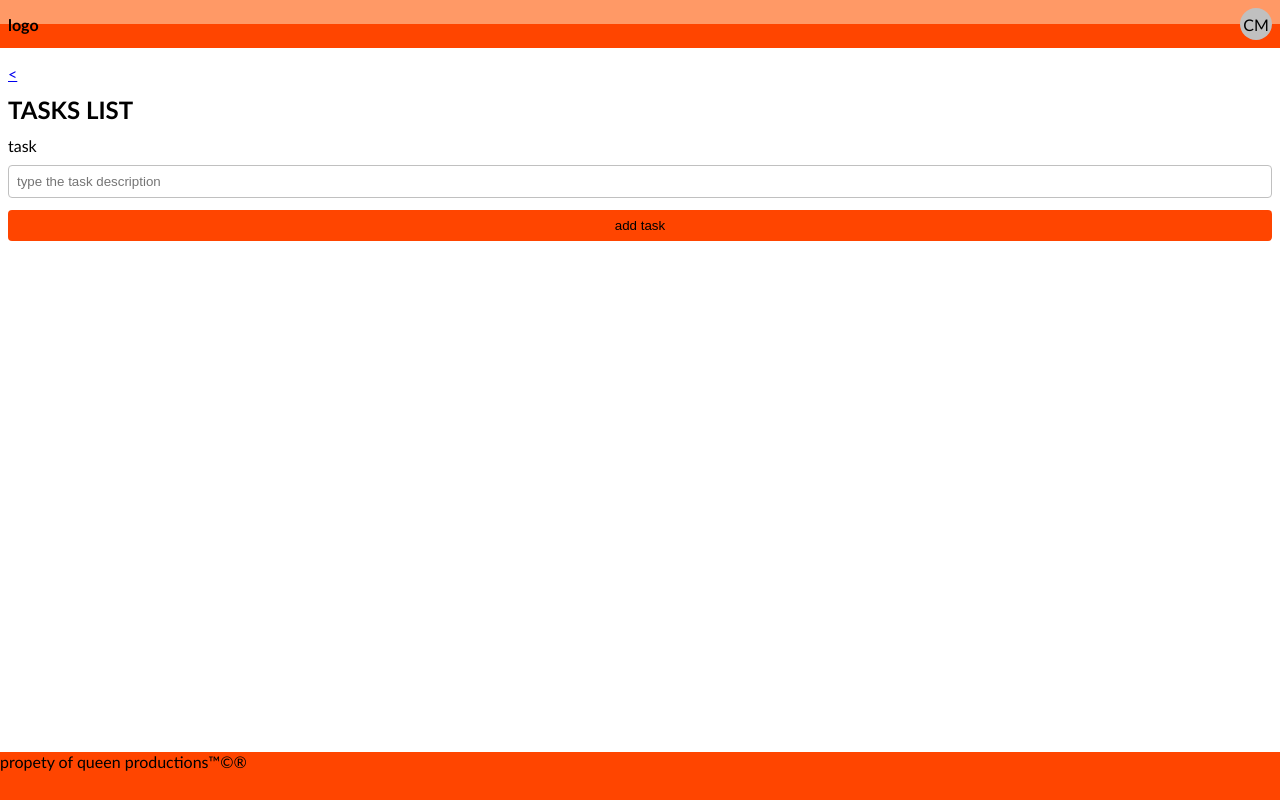
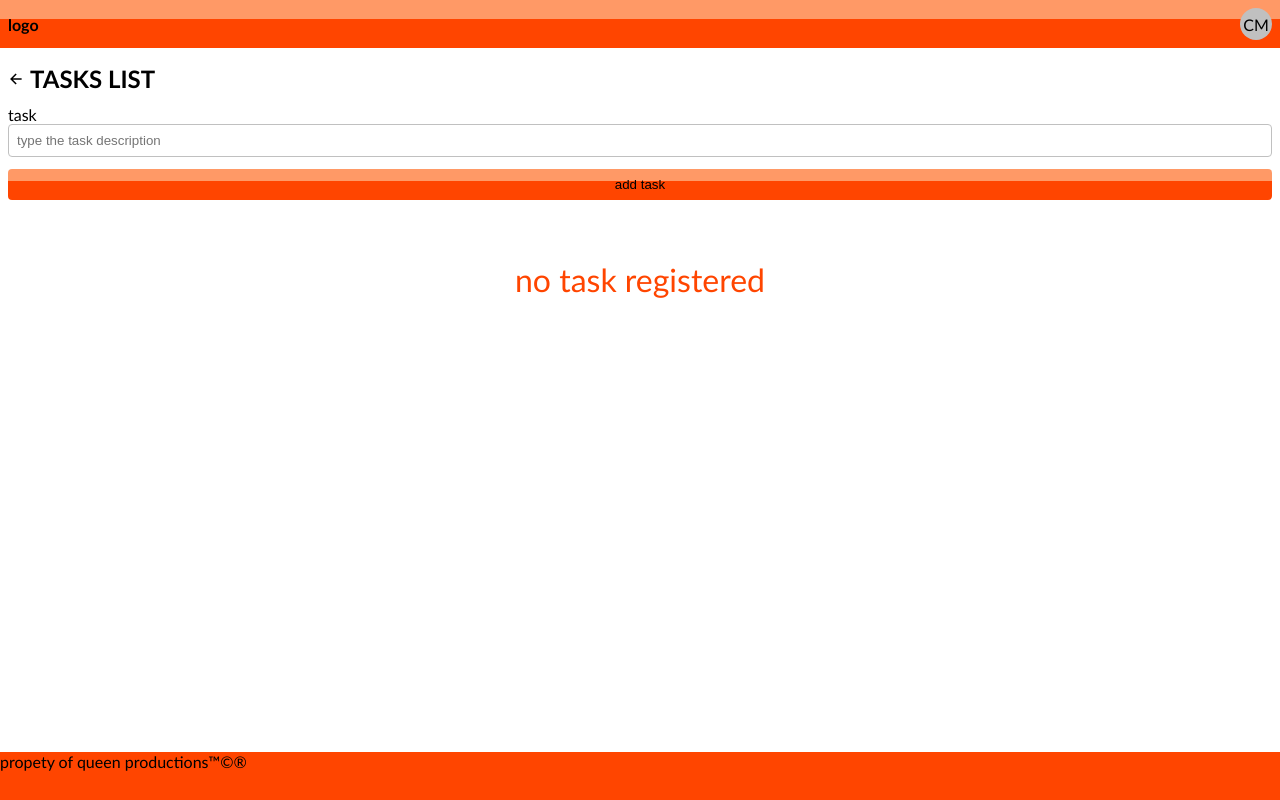
Before and after one commit to fezin4472/aulas_aplicativo_pwa, a React (Vite) app: page /tasks-list in a window 1280 px wide. Built offline with nearby package versions, Linux system fonts and the light colour scheme; the HTML template or start-up script is replaced by a standard one.

Commit message:
add stuff

```diff
--- a/package.json
+++ b/package.json
@@ -12,6 +12,7 @@
   "dependencies": {
     "react": "^19.2.8",
     "react-dom": "^19.2.8",
+    "react-icons": "^5.7.0",
     "react-router-dom": "^6.30.6"
   },
   "devDependencies": {
--- a/src/index.css
+++ b/src/index.css
@@ -16,14 +16,20 @@ body,
     grid-template-rows: 48px 1fr 48px;
 }
 
+a {
+    display: grid;
+    color: inherit;
+}
+
 :root {
     --primary-color: #ff4500;
-    --primary-color-bright: #ff9f00;
+    --primary-color-bright: #ff9966;
     --primary-color-dark: #964b00;
 
     --secondary-color: #228b22;
-    --secondary-color-bright: #29ab87;
+    --secondary-color-bright: #ace1af;
     --secondary-color-dark: #004225;
+    --secondary-color-alt: #29AB87;
 
     --background-color-standard: #ffffff;
 
--- a/src/komponenten/BotaoCustomizado/BotaoCustomizado.css
+++ b/src/komponenten/BotaoCustomizado/BotaoCustomizado.css
@@ -6,17 +6,19 @@
 }
 
 .Botaocustomizado_root:hover {
-    transform: scale(1.05);
+    transform: scale(1.01);
+    transition: ease 50ms;
 }
 
 .Botaocustomizado_root:active {
-    transform: scale(0.95);
+    transform: scale(0.99);
+    transition: ease 50ms;
 }
 
 .Botaocustomizado_primary {
-    background: var(--primary-color);
+    background: linear-gradient(to top, var(--primary-color) 60%, var(--primary-color-bright) 40%);
 }
 
 .Botaocustomizado_secondary {
-    background: var(--secondary-color);
+    background: linear-gradient(to top, var(--secondary-color) 60%, var(--secondary-color-bright) 40%);
 }
--- a/src/komponenten/BotaoCustomizado/BotaoCustomizado.jsx
+++ b/src/komponenten/BotaoCustomizado/BotaoCustomizado.jsx
@@ -16,7 +16,7 @@ function Botaocustomizado(props) {
 
     return (
         <button className={classes.join(" ")} onClick={props.onClick}>
-            {props.children}
+                <span>{props.children}</span>
         </button>
     );
 }
--- a/src/komponenten/CampoCustomizado/CampoCustomizado.css
+++ b/src/komponenten/CampoCustomizado/CampoCustomizado.css
@@ -4,7 +4,6 @@
 }
 
 .CampoCustomizado_input {
-    margin-top: 10px;
     padding: 8px;
     border: 1px solid #c0c0c0;
     border-radius: 4px;
--- a/src/komponenten/Header/Header.css
+++ b/src/komponenten/Header/Header.css
@@ -1,5 +1,5 @@
 .Header_root {
-    background: linear-gradient(to top, var(--primary-color) 50%, #ff9966 50%);
+    background: linear-gradient(to top, var(--primary-color) 60%, #ff9966 40%);
     display: flex;
     align-items: center;
     justify-content: space-between;
--- a/src/komponenten/Voornaamst/Main.css
+++ b/src/komponenten/Voornaamst/Main.css
@@ -4,3 +4,9 @@
     flex-direction: column;
     gap: 12px;
 }
+
+.Main_Title {
+    display: flex;
+    align-items: center;
+    gap: 6px;
+}
--- a/src/komponenten/Voornaamst/Main.jsx
+++ b/src/komponenten/Voornaamst/Main.jsx
@@ -1,12 +1,19 @@
 import { Link } from "react-router-dom";
 import "./Main.css";
+import { IoArrowBackSharp } from "react-icons/io5";
 
 function Main(props) {
     return (
         <main className="Main_root">
-            {props.returnTo && <Link to={props.returnTo}>{"<"}</Link>}
+            <div className="Main_Title">
+                {props.returnTo && (
+                    <Link to={props.returnTo}>
+                        <IoArrowBackSharp />
+                    </Link>
+                )}
 
-            <h2>{props.title}</h2>
+                <h2>{props.title}</h2>
+            </div>
 
             {props.children}
         </main>
--- a/src/pages/PageProductsList/PageProductsList.css
+++ b/src/pages/PageProductsList/PageProductsList.css
@@ -1,5 +1,5 @@
 .PageProductsList_item {
-    background: var(--secondary-color-bright);
+    background: var(--secondary-color-alt);
     padding: 16px;
     border-radius: 8px;
     box-shadow: 0 0 4px ;
--- a/src/pages/PageTasksList/PageTasksList.css
+++ b/src/pages/PageTasksList/PageTasksList.css
@@ -0,0 +1,13 @@
+.Pagetaskslist_item {
+    display: flex;
+    padding: 6px;
+    background: var(--secondary-color-alt);
+    box-shadow: 0 0 6px #c0c0c0;
+}
+
+.Pagetaskslist_span {
+    text-align: center;
+    margin-top: 48px;
+    font-size: 32px;
+    color: var(--primary-color);
+}
--- a/src/pages/PageTasksList/PageTasksList.jsx
+++ b/src/pages/PageTasksList/PageTasksList.jsx
@@ -1,17 +1,33 @@
 import { useState } from 'react';
 import Botaocustomizado from '../../komponenten/BotaoCustomizado/BotaoCustomizado';
 import Main from '../../komponenten/Voornaamst/Main'
+import CampoCustomizado from '../../komponenten/CampoCustomizado/CampoCustomizado';
+import { IoTrashSharp } from "react-icons/io5";
 import './PageTasksList.css'
-import CampoCustomizado from '../../komponenten/CampoCustomizado/CampoCustomizado';
 
 function PAGETASKSLIST() {
     const [taskDescription, setTaskDescription] = useState("");
     const [tasks, setTasks] = useState([]);
 
     const addTask = () => {
-        tasks.push(taskDescription);
-        setTasks([...tasks])
+        if(taskDescription.trim()) {
+            const newTask = {
+                id: Date.now(),
+                description: taskDescription
+            }
+            setTasks([...tasks, newTask]);
+            setTaskDescription("");
+        }else{
+            alert("OBRIGATORY FILL")
+        }
     };
+
+    const removeTask = (id) => {
+        if(confirm("you'll remove this task, you sure question mark")){
+            const uptatedTasks = tasks.filter((item) => item.id !== id);
+            setTasks(uptatedTasks);
+        }
+    }
 
     return (
         <Main title="TASKS LIST" returnTo="/">
@@ -23,13 +39,22 @@ function PAGETASKSLIST() {
                 onChange={(e) => setTaskDescription(e.target.value)}
                 onBlur={() => console.log("O NUMERO UM DO MUNDO NO BEACH TENIS VAI JOGAR NO MESMO TORNEIO QUE EU ALLEZ GIANOTTI")}
             />
-
             <Botaocustomizado type="primary" onClick={addTask}>
                 add task
             </Botaocustomizado>
             {tasks.map((item) => {
-                return <li>{item}</li>
+                return (
+                    <div key={item.id} className='Pagetaskslist_item'>
+                        <span>
+                            <input type="checkbox" />
+                            {item.description}
+                        </span>
+                        <IoTrashSharp color='black' onClick={() => removeTask(item.id)}/>
+                    </div>
+                )
             })}
+
+            <span className='Pagetaskslist_span'>{!tasks.length && <span>no task registered</span>}</span>
         </Main>
     );
 }
```
Also changed, not shown: 1 other file (tests, documents, lock files or other folders).
